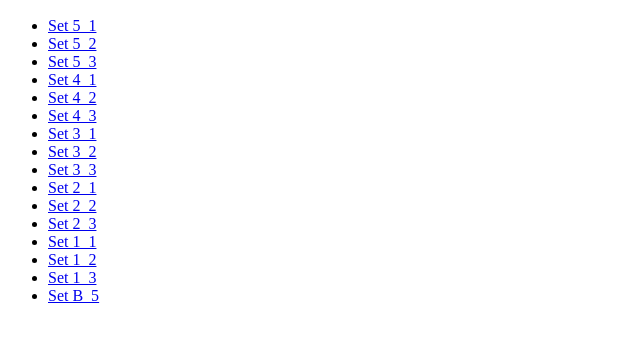
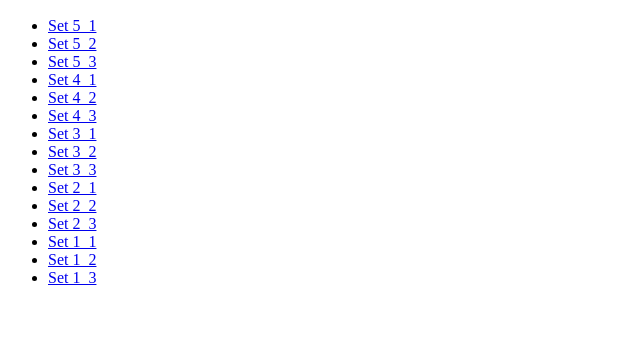
Before and after one commit to Theiplusminus/2022-Physics-Cbse, a plain HTML site: page index.html in a window 1280 px wide. Shown: the part 50-392 px from the top of the page, without its empty margins (0-640 px from the left). Drawn offline with Linux system fonts and the light colour scheme.

Commit message:
Update index.html

```diff
--- a/index.html
+++ b/index.html
@@ -23,7 +23,7 @@
         <li><a href="55_1_1_Physics_removed.txt" target="_blank">Set 1_1</a></li>
         <li><a href="55_1_2_Physics_removed.txt" target="_blank">Set 1_2</a></li>
         <li><a href="55_1_3_Physics_removed.txt" target="_blank">Set 1_3</a></li>
-        <li><a href="55_B_5_Physics for VI candidates_removed.txt" target="_blank">Set B_5</a></li>
+
 
 
 
```
